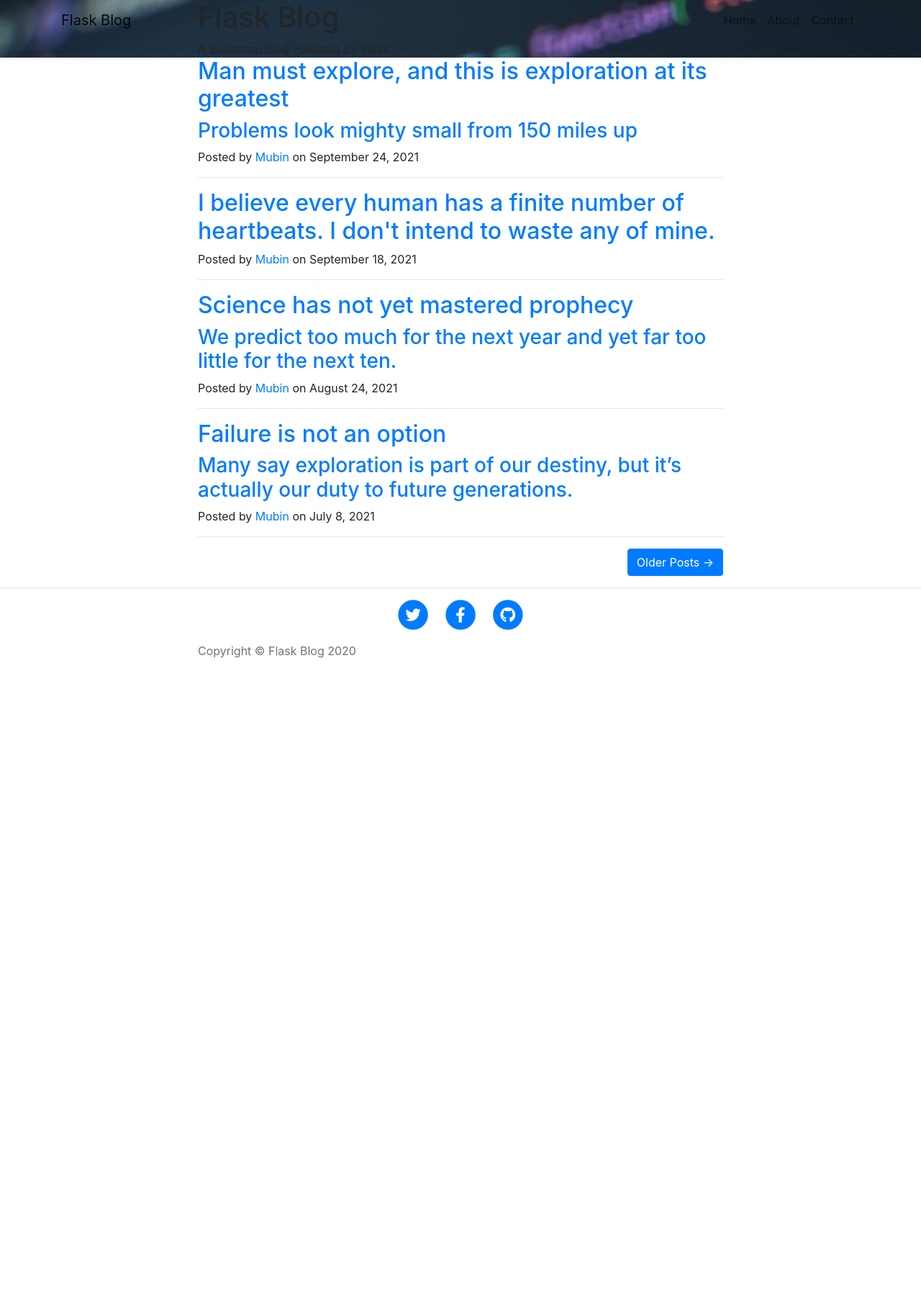
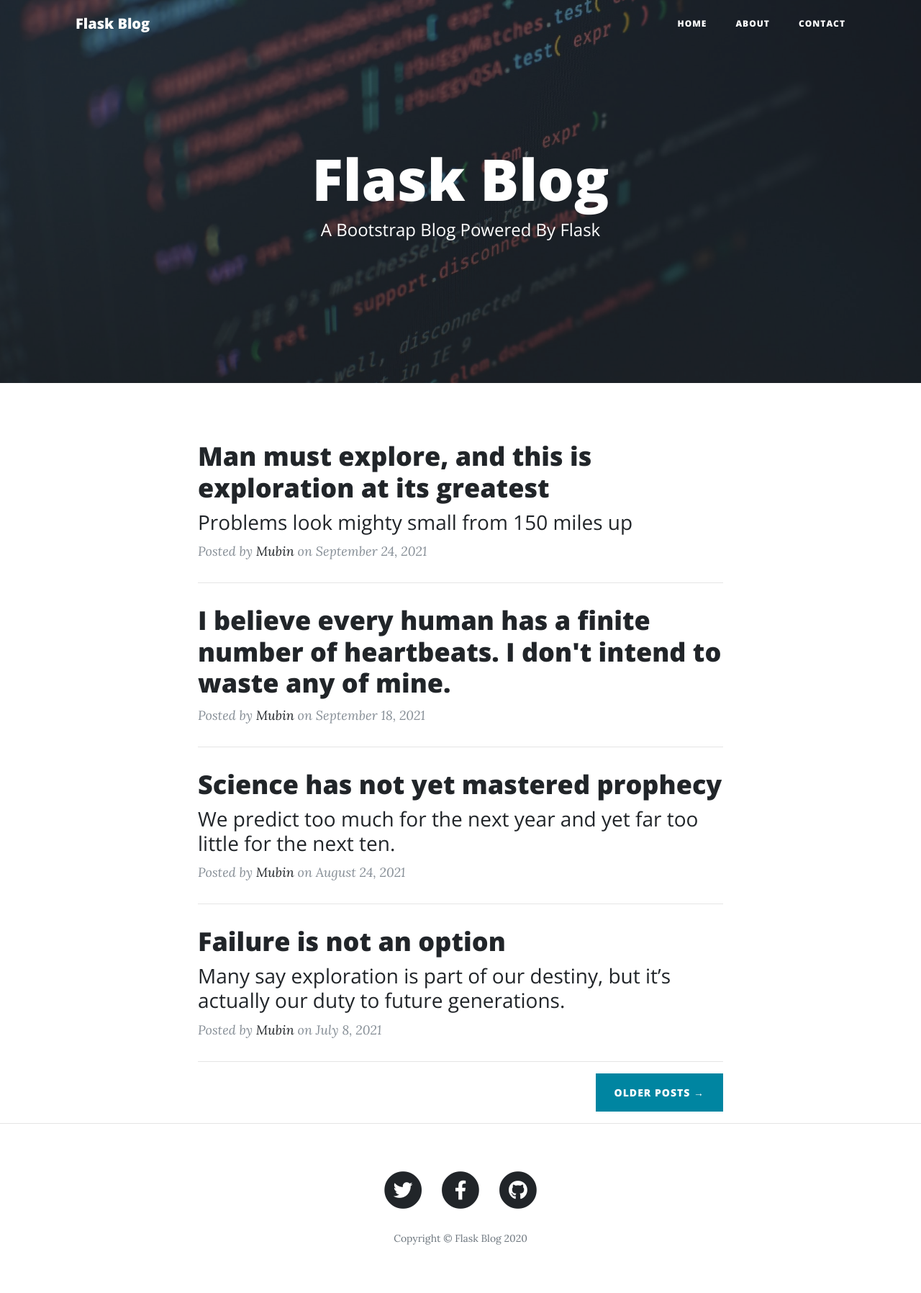
Before and after one commit to kmhmubin/Python-Projects-with-source-code, a Flask app: page / in a window 1280 px wide. Shown: the whole page at 72% size. Before the commit the page ends 914 px from the top, so only its background shows below. Run offline with Flask 2, Linux system fonts and the light colour scheme; some libraries are stand-ins or nearby versions.

Commit message:
fix: header and footer static files url

```diff
--- a/FlasKBlog/templates/footer.html
+++ b/FlasKBlog/templates/footer.html
@@ -36,10 +36,10 @@
 </footer>
 
 <!-- Bootstrap core JavaScript -->
-<script src="{{ url_for('static',filename='vendor/jquery/jquery.min.js') }}"></script>
-<script src="{{ url_for('static',filename='vendor/bootstrap/js/bootstrap.bundle.min.js') }}"></script>
+<script src="{{ url_for('static', filename='vendor/jquery/jquery.min.js') }}"></script>
+<script src="{{ url_for('static', filename='vendor/bootstrap/js/bootstrap.bundle.min.js') }}"></script>
 
 <!-- Custom scripts for this template -->
-<script src="{{ url_for('static',filename='js/clean-blog.min.js') }}"></script>
+<script src="{{ url_for('static', filename='js/clean-blog.min.js') }}"></script>
 </body>
 </html>
--- a/FlasKBlog/templates/header.html
+++ b/FlasKBlog/templates/header.html
@@ -12,30 +12,18 @@
     <title>Flask Blog</title>
 
     <!-- Bootstrap core CSS -->
-    <link
-            href="{{ url_for('static',filename='vendor/bootstrap/css/bootstrap.min.css') }}"
-            rel="stylesheet"
-    />
+    <link href="{{ url_for('static', filename='vendor/bootstrap/css/bootstrap.min.css') }}" rel="stylesheet">
 
     <!-- Custom fonts for this template -->
-    <link
-            href="{{ url_for('static',filename='vendor/fontawesome-free/css/all.min.css') }}"
-            rel="stylesheet"
-            type="text/css"
-    />
-    <link
-            href="https://fonts.googleapis.com/css?family=Lora:400,700,400italic,700italic"
-            rel="stylesheet"
-            type="text/css"
-    />
-    <link
-            href="https://fonts.googleapis.com/css?family=Open+Sans:300italic,400italic,600italic,700italic,800italic,400,300,600,700,800"
-            rel="stylesheet"
-            type="text/css"
-    />
+    <link href="{{ url_for('static', filename='vendor/fontawesome-free/css/all.min.css') }}" rel="stylesheet"
+          type="text/css">
+    <link href='https://fonts.googleapis.com/css?family=Lora:400,700,400italic,700italic' rel='stylesheet'
+          type='text/css'>
+    <link href='https://fonts.googleapis.com/css?family=Open+Sans:300italic,400italic,600italic,700italic,800italic,400,300,600,700,800'
+          rel='stylesheet' type='text/css'>
 
     <!-- Custom styles for this template -->
-    <link href="{{ url_for('static',filename='css/clean-blog.min.css" rel="stylesheet') }}"/>
+    <link href="{{ url_for('static', filename='css/clean-blog.min.css') }}" rel="stylesheet">
 </head>
 
 <body>
```
